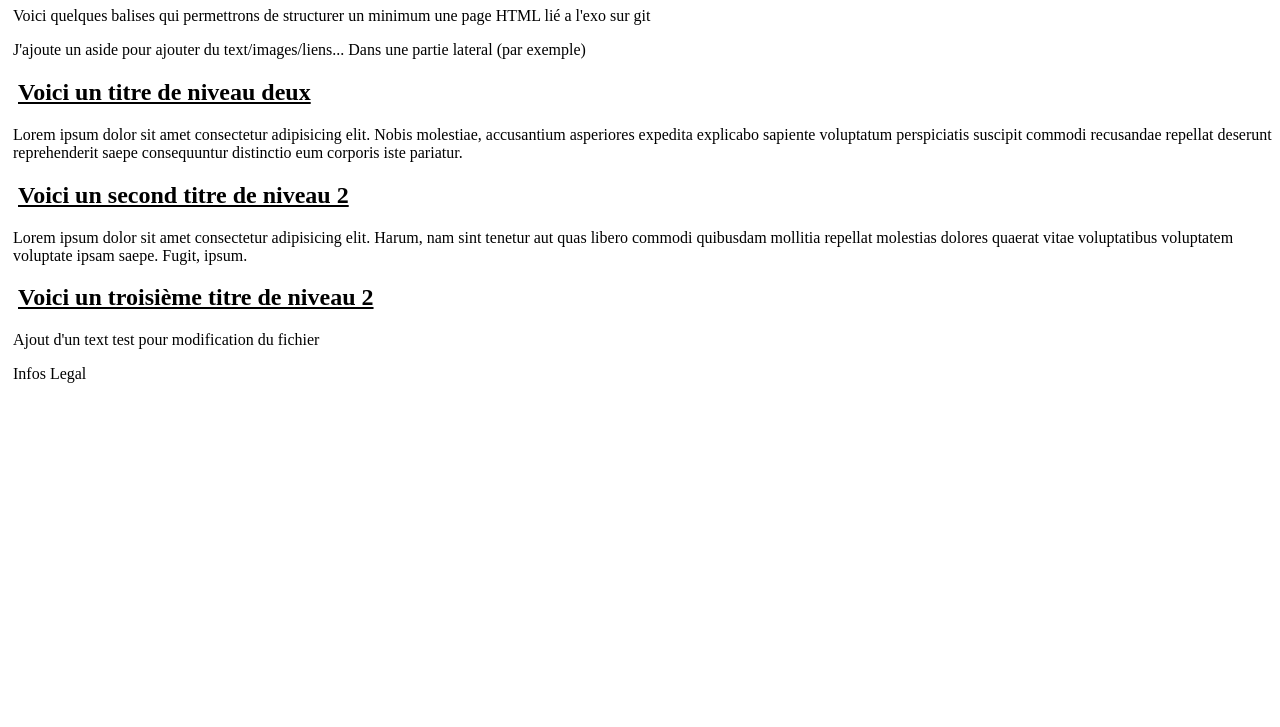
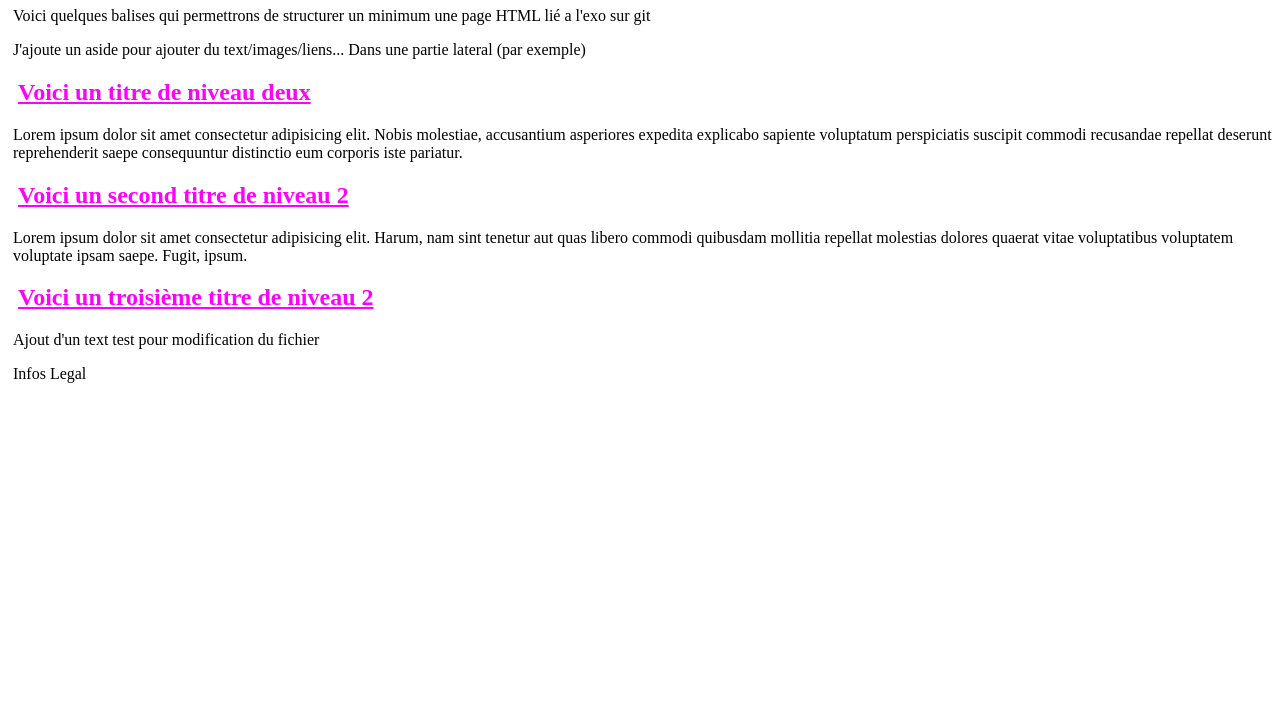
Before and after one commit to AlxisPdl/exogit, a plain HTML site: page index.html in a window 1280 px wide. Shown: the part 73-800 px from the top of the page. Drawn offline with Linux system fonts and the light colour scheme.

Commit message:
Modification du fichier css
Ajout d'une couleur de texte

```diff
--- a/main.css
+++ b/main.css
@@ -1,6 +1,7 @@
 h1, h2 {
     text-decoration: underline;
     margin-left: 10px;
+    color: magenta;
 }
 
 p {
```
